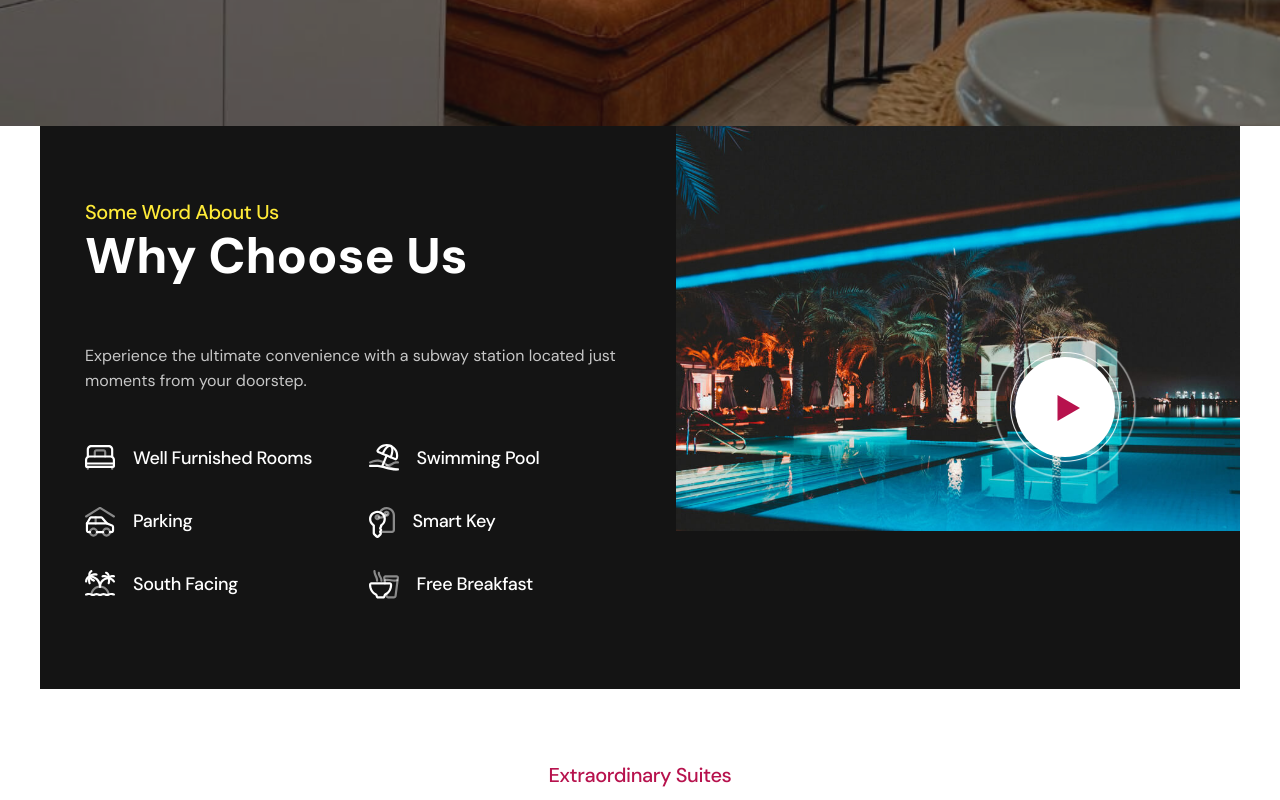
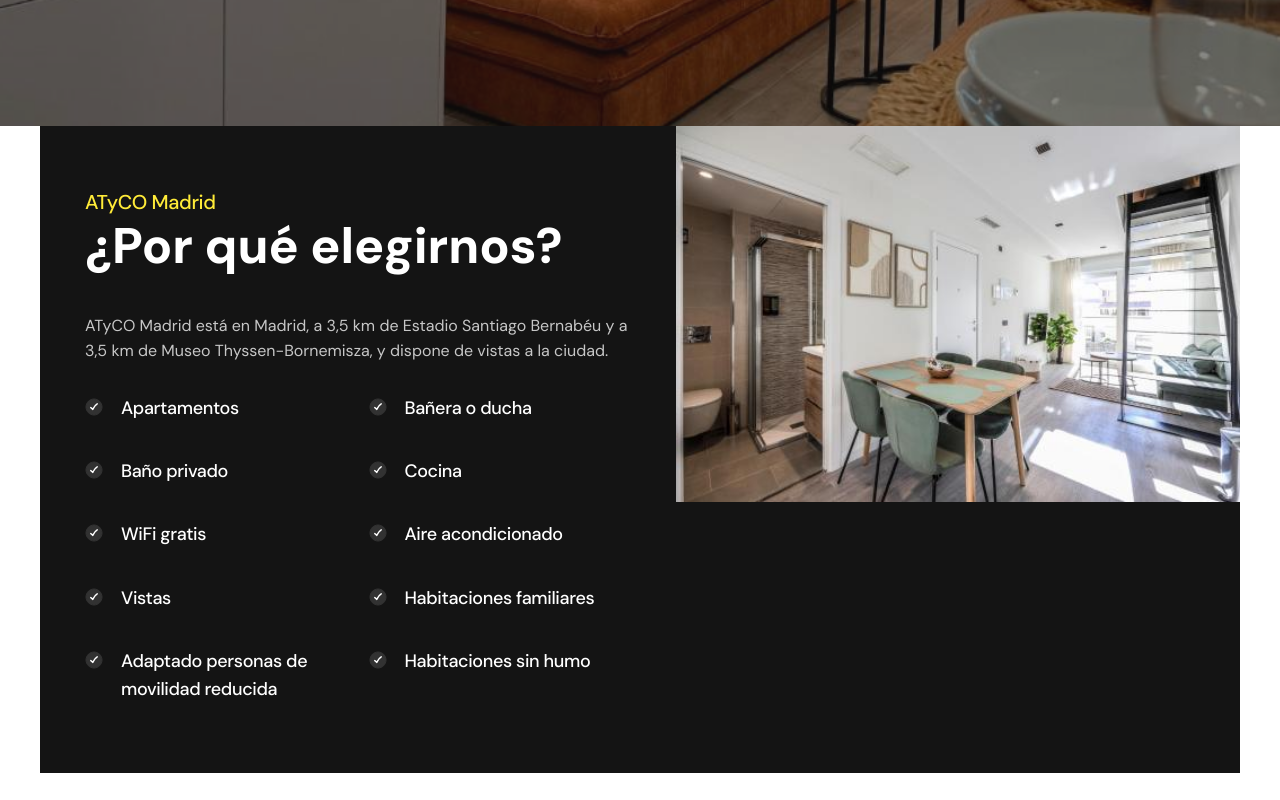
Before and after one commit to nicolasBakanowski/dozzze, a Next.js app: page / in a window 1280 px wide. Shown: the part 800-1600 px from the top of the page. Built offline with nearby package versions, Linux system fonts and the light colour scheme; a web font is replaced by a local one.

Commit message:
change component

```diff
--- a/src/components/about/about-area.tsx
+++ b/src/components/about/about-area.tsx
@@ -1,85 +1,88 @@
-"use client"
+"use client";
 import Image from "next/image";
-import ab_img from "@/assets/img/about/01.jpg";
-import { Beds, Breakfast, Facing, Parking, SmartKey, SwimmingPool, VideoSvg } from "../svg";
-import { useVideoModal } from "../provider/video-provider";
+import { CheckSvg } from "../svg";
 
+const aboutImageSrc = "/dozzze/imagenes%20hoteles/ATyco%20Madrid/630465984.jpg";
+const services = [
+  "Apartamentos",
+  "Baño privado",
+  "WiFi gratis",
+  "Vistas",
+  "Adaptado personas de movilidad reducida",
+  "Bañera o ducha",
+  "Cocina",
+  "Aire acondicionado",
+  "Habitaciones familiares",
+  "Habitaciones sin humo",
+];
 
 export default function AboutArea() {
-   const { playVideo } = useVideoModal();
+  const half = Math.ceil(services.length / 2);
+  const columns = [services.slice(0, half), services.slice(half)];
+
   return (
-      <div className="tp-about-us-area tp-about-spacing tp-section-black p-relative">
+    <div
+      className="tp-about-us-area tp-about-spacing tp-section-black p-relative"
+      style={{ paddingTop: "60px", paddingBottom: "30px" }}
+    >
       <div className="container">
         <div className="row">
-               <div className="col-lg-6 pt-115 pb-95">
-                  <div className="tp-section-title-wrapper wow fadeInUp" data-wow-delay=".3s" data-wow-duration="1s">
-                     <h6 className="tp-section-title-pre-yellow tp-section-title-pre mb-5">Some Word About Us</h6>
-                     <h2 className="tp-section-title-white tp-section-title mb-60">Why Choose Us</h2>
-                     <p className="tp-section-title-content mb-50">Experience the ultimate convenience with a subway station located just moments from your doorstep.</p>
+          <div
+            className="col-lg-6"
+            style={{ paddingTop: "5px", paddingBottom: "5px" }}
+          >
+            <div
+              className="tp-section-title-wrapper wow fadeInUp"
+              data-wow-delay=".3s"
+              data-wow-duration="1s"
+            >
+              <h6 className="tp-section-title-pre-yellow tp-section-title-pre mb-5">
+                ATyCO Madrid
+              </h6>
+              <h2 className="tp-section-title-white tp-section-title mb-40">
+                ¿Por qué elegirnos?
+              </h2>
+              <p className="tp-section-title-content mb-30">
+                ATyCO Madrid está en Madrid, a 3,5 km de Estadio Santiago
+                Bernabéu y a 3,5 km de Museo Thyssen-Bornemisza, y dispone de
+                vistas a la ciudad.
+              </p>
             </div>
             <div className="row">
-                     <div className="col-md-6 col-sm-6">
-                        <div className="tp-about-list  wow fadeInUp" data-wow-delay=".4s" data-wow-duration="1s">
+              {columns.map((items, columnIdx) => (
+                <div className="col-md-6 col-sm-6" key={columnIdx}>
+                  <div
+                    className="tp-about-list wow fadeInUp"
+                    data-wow-delay={columnIdx === 0 ? ".4s" : ".5s"}
+                    data-wow-duration="1s"
+                  >
                     <ul>
-                              <li>
+                      {items.map((label) => (
+                        <li key={label}>
                           <span>
-                                    <Beds />
+                            <CheckSvg />
                           </span>
-                                 <p>Well Furnished Rooms</p>
+                          <p>{label}</p>
                         </li>
-                              <li>
-                                 <span>
-                                    <Parking />
-                                 </span>
-                                 <p>Parking</p>
-                              </li>
-                              <li>
-                                 <span>
-                                    <Facing />
-                                 </span>
-                                 <p>South Facing</p>
-                              </li>
+                      ))}
                     </ul>
                   </div>
                 </div>
-                     <div className="col-md-6 col-sm-6">
-                        <div className="tp-about-list  wow fadeInUp" data-wow-delay=".5s" data-wow-duration="1s">
-                           <ul>
-                              <li>
-                                 <span>
-                                    <SwimmingPool />
-                                 </span>
-                                 <p>Swimming Pool</p>
-                              </li>
-                              <li>
-                                 <span>
-                                    <SmartKey />
-                                 </span>
-                                 <p>Smart Key</p>
-                              </li>
-                              <li>
-                                 <span>
-                                    <Breakfast />
-                                 </span>
-                                 <p>Free Breakfast</p>
-                              </li>
-                           </ul>
+              ))}
+            </div>
+          </div>
+          <div className="col-lg-6 md-relative">
+            <Image
+              className="tp-about-right-img"
+              src={aboutImageSrc}
+              alt="ATyCO Madrid"
+              width={960}
+              height={640}
+              style={{ height: "auto" }}
+            />
           </div>
         </div>
       </div>
     </div>
-               <div className="col-lg-6 md-relative">
-                  <Image className="tp-about-right-img" src={ab_img} alt="about" style={{height: 'auto'}} />
-                  <div className="tp-about-video w-100 h-100 p-relative">
-                     <button onClick={() => playVideo("go7QYaQR494")} className="tp-video-play tp-pulse-border">
-                       <span className="p-relative z-index-11">
-                           <VideoSvg />
-                        </span>
-                     </button>
-                  </div>
-               </div>
-            </div>
-         </div>
-      </div>
-   )
+  );
 }
```
Lines whose indentation alone changed are shown as unchanged.
